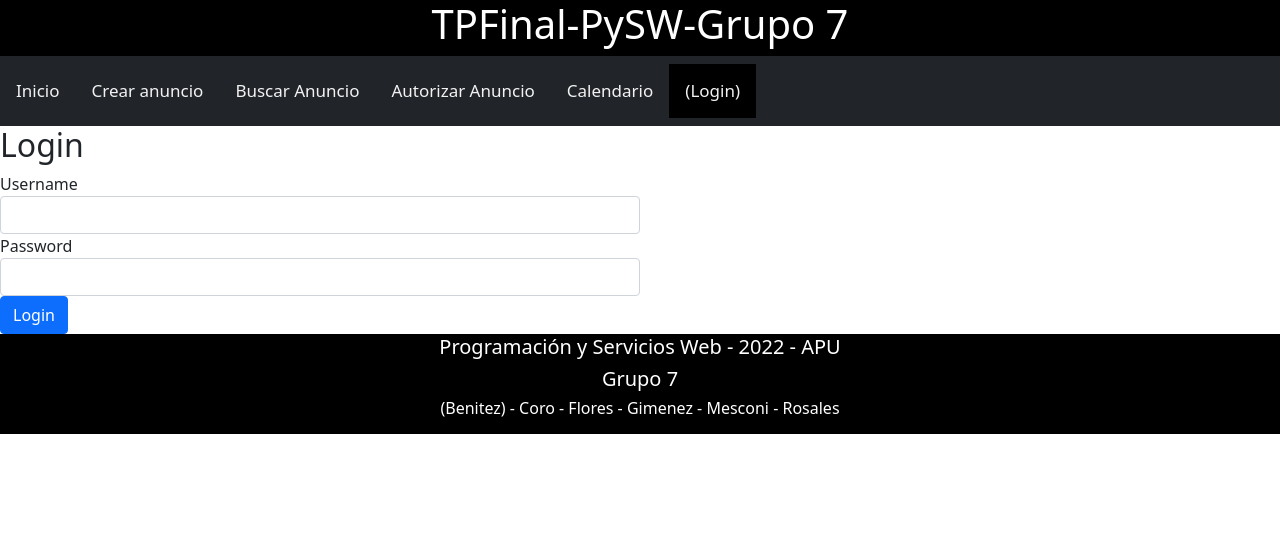
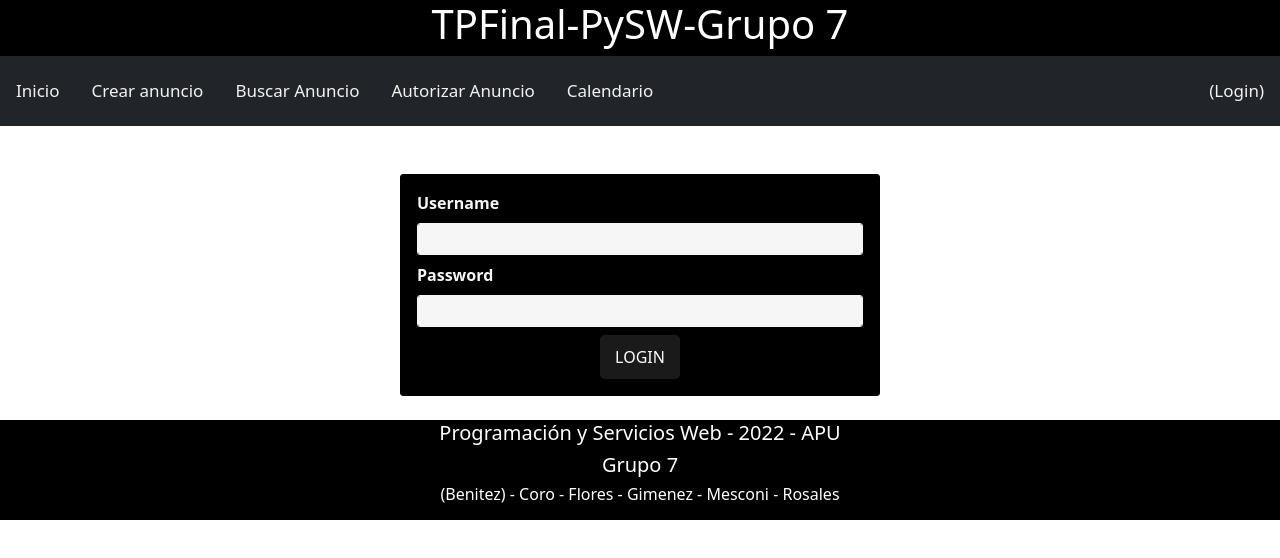
Before and after one commit to JMReader/GestorDeAnunciosFullStack, an Angular app in the folder proyFrontendGrupo07/: page /login in a window 1280 px wide. Shown: the top 558 px of the page. Built offline with nearby package versions, Linux system fonts and the light colour scheme.

Commit message:
Login funcional - (falta obtener rol)
Cambios en backend, controller y rutas.
Cambios en frontend services y components conectados, cambio en la estetica.

```diff
--- a/proyFrontendGrupo07/src/app/components/header/header.component.html
+++ b/proyFrontendGrupo07/src/app/components/header/header.component.html
@@ -1,5 +1,6 @@
 <div>
     <h1>TPFinal-PySW-Grupo 7</h1>
+
     <nav class="navbar navbar-dark bg-dark">
         <ul class="nav nav-pills">
             <li class="nav-item"><a class="nav-link" [routerLink]="['anuncios/ver']">Inicio</a></li>
@@ -7,12 +8,12 @@
             <li class="nav-item"><a class="nav-link" [routerLink]="['anuncios/buscar']">Buscar Anuncio</a></li>
             <li class="nav-item"><a class="nav-link" [routerLink]="['anuncios/autorizar']">Autorizar Anuncio</a></li>
             <li class="nav-item"><a class="nav-link" [routerLink]="['anuncios/programa']">Calendario</a></li>
-            <div>
-                <a *ngIf="!loginService.userLoggedIn()" [routerLink]="['login']">(Login)</a>
-                <a *ngIf="loginService.userLoggedIn()" [routerLink]="['login']" (click)="logout()">
-                    {{loginService.userLogged()}} (logout)
-                </a>
-            </div>
+         </ul>
+        <ul class="nav justify-content-end">
+            <li class="nav-item"><a class="nav-link" *ngIf="!loginService.userLoggedIn()" [routerLink]="['login']">(Login)</a></li>
+            <li class="nav-item"><a class="nav-link" *ngIf="loginService.userLoggedIn()" [routerLink]="['login']" (click)="logout()">
+                {{loginService.userLogged()}} (logout)
+            </a></li>
         </ul>
     </nav>
 </div>
--- a/proyFrontendGrupo07/src/app/components/header/header.component.ts
+++ b/proyFrontendGrupo07/src/app/components/header/header.component.ts
@@ -17,5 +17,4 @@ export class HeaderComponent implements OnInit {
     this.loginService.logout();
   }
 
-
 }
--- a/proyFrontendGrupo07/src/app/components/login/login.component.css
+++ b/proyFrontendGrupo07/src/app/components/login/login.component.css
@@ -0,0 +1,58 @@
+h3{
+    color: black;
+    font-size: 40px;
+    text-align: center;
+}
+
+*{box-sizing:border-box;}
+
+form{
+	width:480px;
+	padding:16px;
+	border-radius:10px;
+	margin:auto;
+	border:1px solid black;
+	border-radius:3px;
+    background-color: black;
+}
+
+form label{
+	width: 120px;;
+	font-weight:bold;
+	display:inline-block;
+    color: #f6f6f6;
+}
+
+
+form input[type="text"], form input[type="password"] {
+	width:100%;
+	padding:3px 10px;
+	border:1px solid #f6f6f6;
+	border-radius:3px;
+	background-color:#f6f6f6;
+	margin:8px 0;
+	display:inline-block;
+}
+
+
+form input[type="submit"]{
+	width:100%;
+	padding:8px 16px;
+	margin-top:32px;
+	border:1px solid #000;
+	border-radius:5px;
+	display:block;
+	color:#fff;
+	background-color:#000;
+}
+
+form input[type="submit"]:hover{
+	cursor:pointer;
+}
+
+button{
+    border:none;
+	padding:10px 15px;
+	border-radius:5px;
+	background:rgba(255,255,255,.1);
+}
--- a/proyFrontendGrupo07/src/app/components/login/login.component.html
+++ b/proyFrontendGrupo07/src/app/components/login/login.component.html
@@ -1,4 +1,4 @@
-<div class="col-md-6 col-md-offset-3">
+<!-- <div class="col-md-6 col-md-offset-3">
     <h2>Login</h2>
     <form name="form">
         <div class="form-group">
@@ -14,4 +14,26 @@
         </div>
         <div class="alert-danger">{{msglogin}}</div>
     </form>
+</div> -->
+
+<div class="container-fluid overflow-hidden">
+    <div class="row justify-content-center mt-5">
+        <div class="col-md-8">
+            <form name="form">
+                <div class="form-group">
+                    <label for="username">Username</label>
+                    <input type="text" class="form-control" name="username" [(ngModel)]="userform.username" />
+                </div>
+                <div class="form-group">
+                    <label for="password">Password</label>
+                    <input type="password" class="form-control" name="password" [(ngModel)]="userform.password" />
+                </div>
+                <div class="d-flex justify-content-center">
+                    <button class="btn btn-primary" (click)="login()">LOGIN</button>
+                </div>
+                <div class="alert-danger">{{msglogin}}</div>
+            </form>
+            <br>
+        </div>
+    </div>
 </div>
--- a/proyFrontendGrupo07/src/app/components/login/login.component.ts
+++ b/proyFrontendGrupo07/src/app/components/login/login.component.ts
@@ -1,6 +1,6 @@
 import { Component, OnInit } from '@angular/core';
 import { ActivatedRoute, Router } from '@angular/router';
-import { Usuario } from 'src/app/models/usuario';
+import { Empleado } from 'src/app/models/empleado';
 import { LoginService } from 'src/app/services/login.service';
 
 
@@ -11,7 +11,8 @@ import { LoginService } from 'src/app/services/login.service';
 })
 export class LoginComponent implements OnInit {
 
-  userform: Usuario = new Usuario(); //usuario mapeado al formulario
+  //userform: Usuario = new Usuario(); //usuario mapeado al formulario
+  userform: Empleado = new Empleado();
   returnUrl!: string;
   msglogin!: string; // mensaje que indica si no paso el loguin
 
@@ -22,7 +23,7 @@ export class LoginComponent implements OnInit {
   }
 
   ngOnInit() {
-    this.returnUrl = this.route.snapshot.queryParams['returnUrl'] || '/home';
+    this.returnUrl = this.route.snapshot.queryParams['returnUrl'] || 'anuncios/crear'; //cambiar ruta por home
   }
 
   login() {
@@ -33,12 +34,13 @@ export class LoginComponent implements OnInit {
           //guardamos el user en cookies en el cliente
           sessionStorage.setItem("user", user.username);
           sessionStorage.setItem("userid", user.userid);
-          sessionStorage.setItem("perfil", user.perfil);
+          //sessionStorage.setItem("roles", user.roles);
           //redirigimos a home o a pagina que llamo
           this.router.navigateByUrl(this.returnUrl);
         } else {
           //usuario no encontrado muestro mensaje en la vista
           this.msglogin = "Credenciales incorrectas..";
+          console.log(user);
         }
       },
       error => {
--- a/proyFrontendGrupo07/src/app/models/empleado.ts
+++ b/proyFrontendGrupo07/src/app/models/empleado.ts
@@ -4,8 +4,9 @@ import { Rol } from "./rol";
 
 export class Empleado extends Persona{
 
-    usuario!: string;
-    contraseña!: string;
+    _id!: string;
+    username!: string;
+    password!: string;
     legajo!: string;
     esEncargado!: boolean;
     roles!: Array<Rol>;
--- a/proyFrontendGrupo07/src/app/services/login.service.ts
+++ b/proyFrontendGrupo07/src/app/services/login.service.ts
@@ -1,6 +1,7 @@
 import { HttpClient, HttpHeaders } from '@angular/common/http';
 import { Injectable } from '@angular/core';
 import { Observable } from 'rxjs';
+import { Empleado } from '../models/empleado';
 
 @Injectable({
   providedIn: 'root'
@@ -9,7 +10,7 @@ export class LoginService {
 
   hostBase: string;
   constructor(private _http: HttpClient) {
-    this.hostBase = "http://localhost:3000/api/usuario/";
+    this.hostBase = "http://localhost:3000/empleado/";
   }
 
   public login(username: string, password: string): Observable<any> {
@@ -23,10 +24,11 @@ export class LoginService {
     return this._http.post(this.hostBase + 'login', body, httpOption);
   }
 
+
   public logout() {
     //borro el vble almacenado mediante el storage
     sessionStorage.removeItem("user");
-    sessionStorage.removeItem("perfil");
+    //sessionStorage.removeItem("roles");
     sessionStorage.removeItem("userid");
   }
 
@@ -49,4 +51,9 @@ export class LoginService {
     return id;
   }
 
+  // public userRoles(){
+  //   var roles = sessionStorage.getItem("roles");
+  //   return roles;
+  // }
+
 }
```
Also changed, not shown: proyFrontendGrupo07/src/app/components/crearanuncio/crearanuncio.component.html (line endings or trailing spaces), 2 other files (tests, documents, lock files or other folders).
